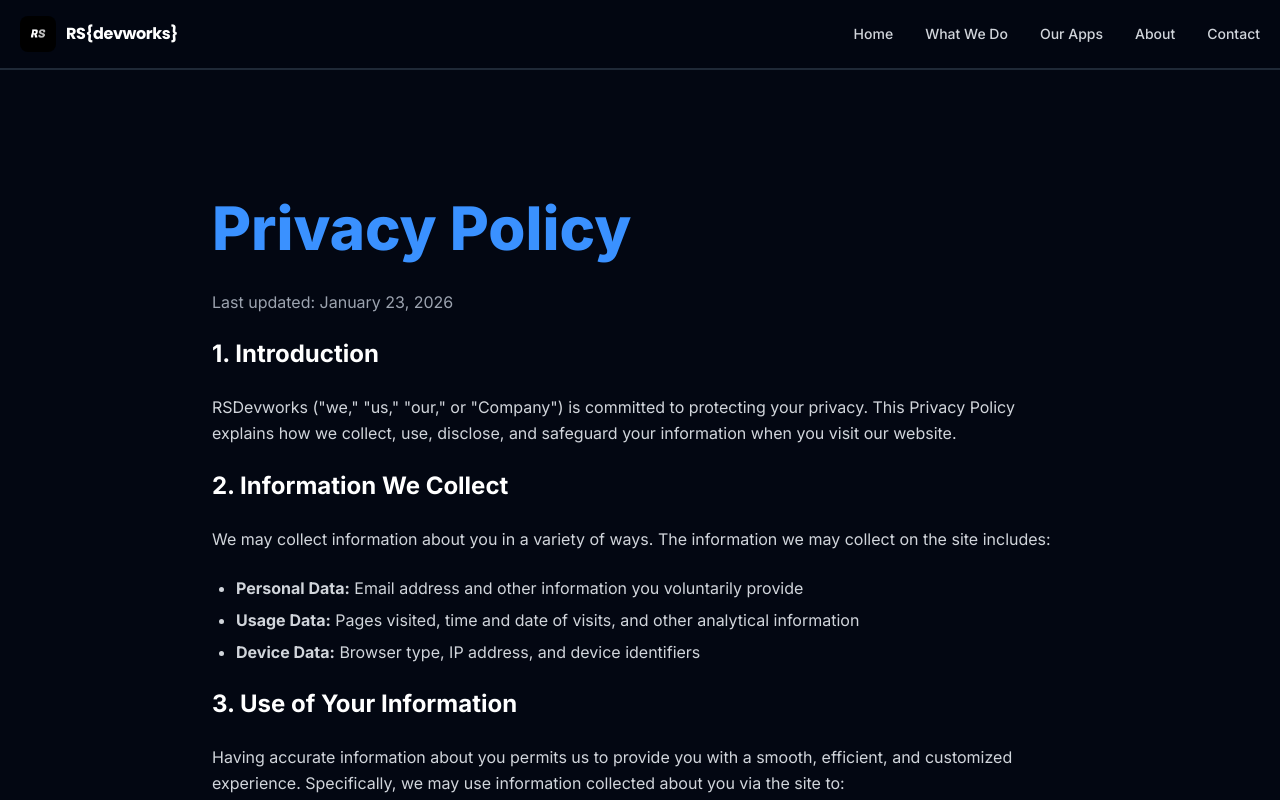
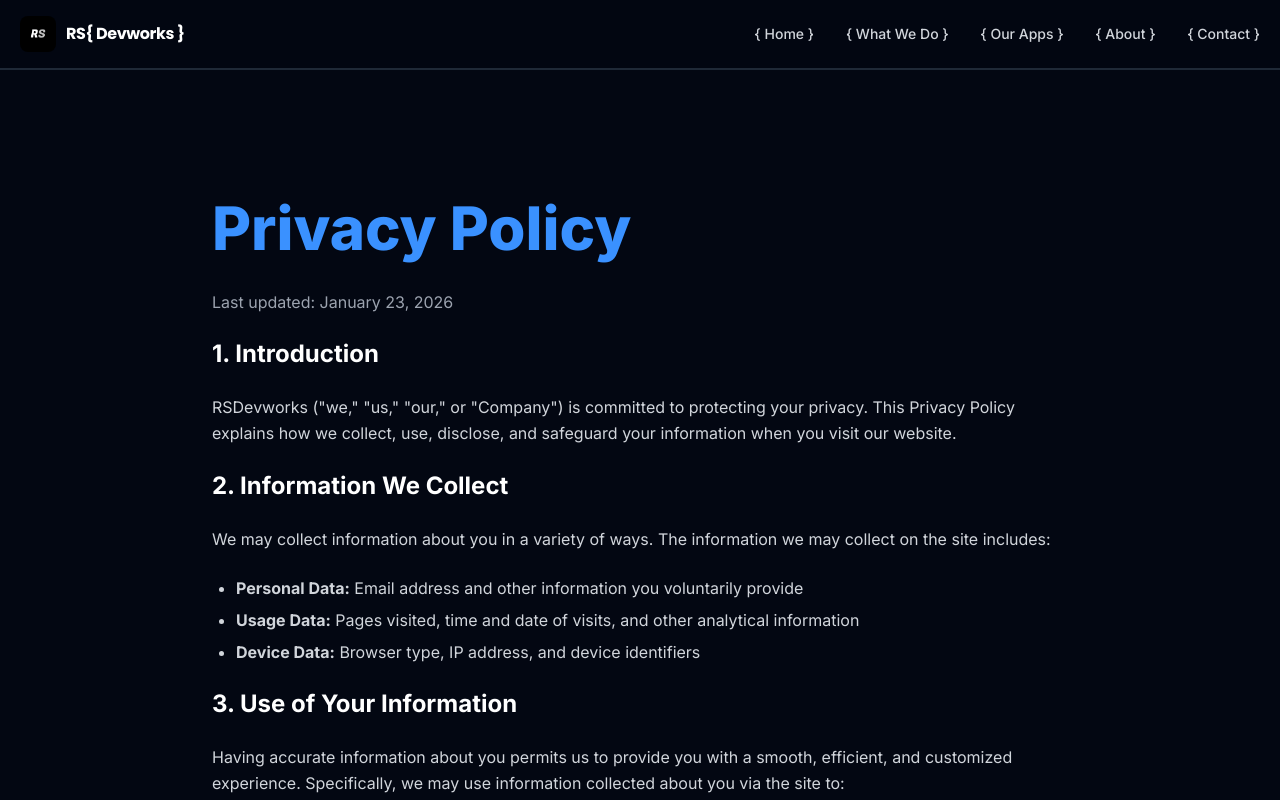
Before and after one commit to rsdevworks/rsdevworks.github.io, a React (Vite) app: page /privacy in a window 1280 px wide. Shown: the top 800 px of the page. Built offline with nearby package versions, Linux system fonts and the light colour scheme.

Commit message:
feat: add GitHub Actions workflow for deploying to GitHub Pages and update branding in Header and Footer components

```diff
--- a/src/components/Footer.jsx
+++ b/src/components/Footer.jsx
@@ -13,7 +13,7 @@ export default function Footer() {
                     </Link>
                 </div>
                 <p className="text-sm font-medium text-gray-400">
-                    © 2026 {'RS{devworks}'} • Proudly South African
+                    © 2026 {'RS{Devworks}'} • Proudly South African
                 </p>
             </div>
         </footer>
--- a/src/components/Header.jsx
+++ b/src/components/Header.jsx
@@ -12,14 +12,14 @@ export default function Header() {
                             alt="rsdevworks logo"
                             className="w-9 h-9 object-contain rounded-lg"
                         />
-                        <h2 className="text-white font-bold text-base hidden sm:block font-poppins tracking-tight">{'RS{devworks}'}</h2>
+                        <h2 className="text-white font-bold text-base hidden sm:block font-poppins tracking-tight">{'RS{ Devworks }'}</h2>
                     </Link>
                     <nav className="hidden md:flex space-x-8">
-                        <Link to="/#home" className="text-gray-300 hover:text-white transition-colors duration-200 text-sm font-medium">Home</Link>
-                        <Link to="/#services" className="text-gray-300 hover:text-white transition-colors duration-200 text-sm font-medium">What We Do</Link>
-                        <Link to="/#portfolio" className="text-gray-300 hover:text-white transition-colors duration-200 text-sm font-medium">Our Apps</Link>
-                        <Link to="/#about" className="text-gray-300 hover:text-white transition-colors duration-200 text-sm font-medium">About</Link>
-                        <Link to="/#contact" className="text-gray-300 hover:text-white transition-colors duration-200 text-sm font-medium">Contact</Link>
+                        <Link to="/#home" className="text-gray-300 hover:text-white transition-colors duration-200 text-sm font-medium">{'{ Home }'}</Link>
+                        <Link to="/#services" className="text-gray-300 hover:text-white transition-colors duration-200 text-sm font-medium">{'{ What We Do }'}</Link>
+                        <Link to="/#portfolio" className="text-gray-300 hover:text-white transition-colors duration-200 text-sm font-medium">{'{ Our Apps }'}</Link>
+                        <Link to="/#about" className="text-gray-300 hover:text-white transition-colors duration-200 text-sm font-medium">{'{ About }'}</Link>
+                        <Link to="/#contact" className="text-gray-300 hover:text-white transition-colors duration-200 text-sm font-medium">{'{ Contact }'}</Link>
                     </nav>
                 </div>
             </div>
--- a/vite.config.js
+++ b/vite.config.js
@@ -3,5 +3,6 @@ import react from '@vitejs/plugin-react'
 
 // https://vitejs.dev/config/
 export default defineConfig({
+    base: '/rsdev-website/',
     plugins: [react()],
 })
```
